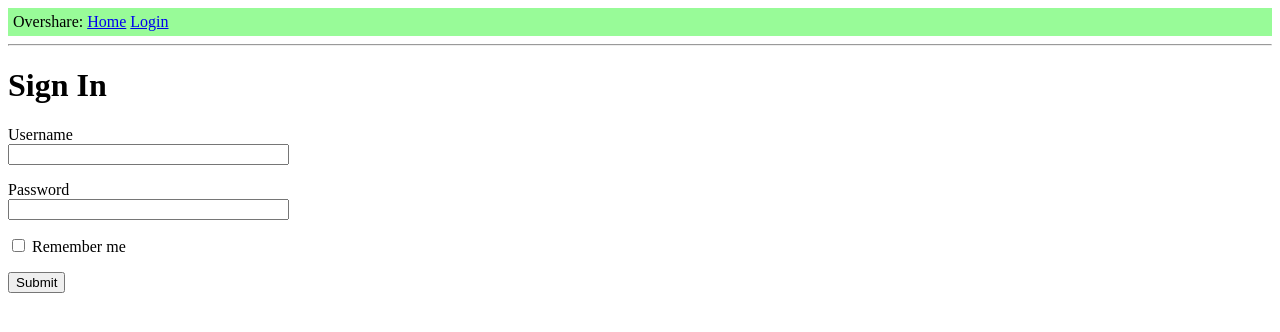
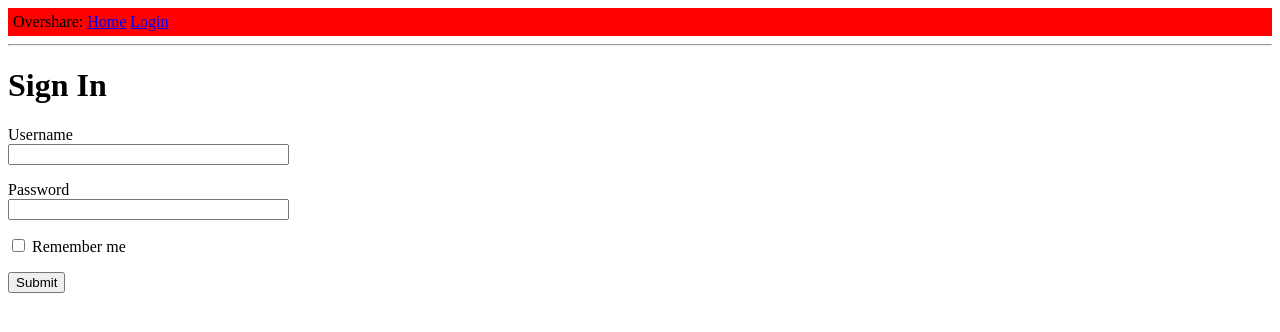
Before and after one commit to pentapodal/cits3403-group-26, a Flask app: template app/templates/login.jinja in a window 1280 px wide. Shown: the top 332 px of the page. Run offline with Flask 3, Linux system fonts and the light colour scheme; the template is opened without the code that fills it: most values are stand-ins (such as "Sample title", 1, 10 or a date in 2020); form fields are guessed from the names that the template uses.

Commit message:
changed header color

```diff
--- a/app/static/style.css
+++ b/app/static/style.css
@@ -1,4 +1,4 @@
 div.header {
-  background-color: palegreen;
+  background-color: red;
   padding: 5px;
 }
```
